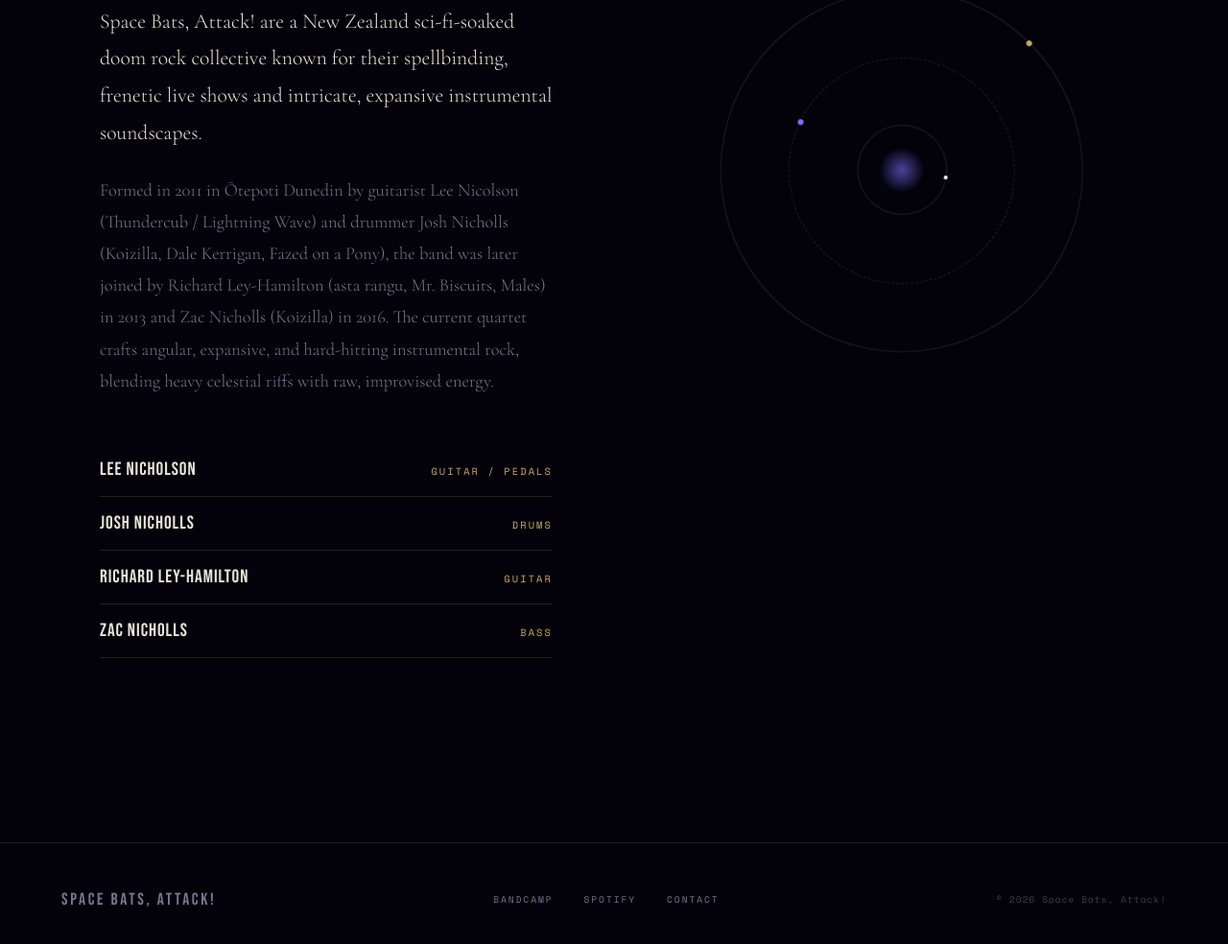
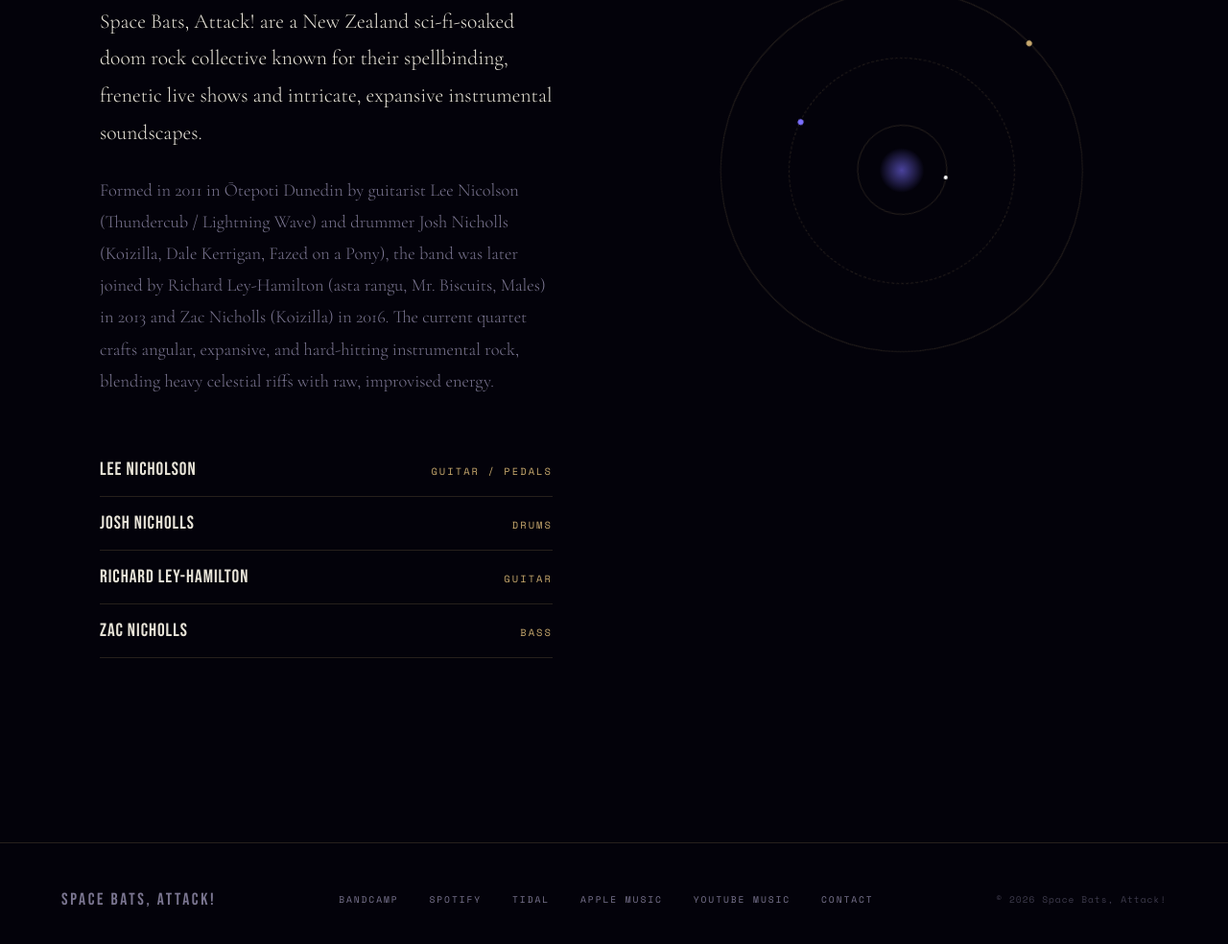
Before and after one commit to hellogusbus/spacebatsattack, a plain HTML site: page index.html in a window 1280 px wide. Shown: the part 3250-4234 px from the top of the page at 96% size. Drawn offline with nearby package versions, Linux system fonts and the light colour scheme.

Commit message:
Update index.html

```diff
--- a/index.html
+++ b/index.html
@@ -619,6 +619,9 @@
   <div class="footer-links">
     <a href="https://spacebatsattack.bandcamp.com" target="_blank">Bandcamp</a>
     <a href="https://open.spotify.com/artist/5Qf4t6pGjFwp0SXioXvgcj?si=L01UnW0mSFG6EbcIhowAZg" target="_blank">Spotify</a>
+     <a href="https://tidal.com/artist/28022074/u" target="_blank">Tidal</a>
+     <a href="https://music.apple.com/na/artist/space-bats-attack/1043576950" target="_blank">Apple Music</a>
+     <a href="https://www.youtube.com/channel/UCf91dVV5SUWjvte-d5061Tg" target="_blank">Youtube Music</a>
     <a href="mailto:jz.nich@gmail.com">Contact</a>
   </div>
   <div class="footer-copy">© 2026 Space Bats, Attack!</div>
```
